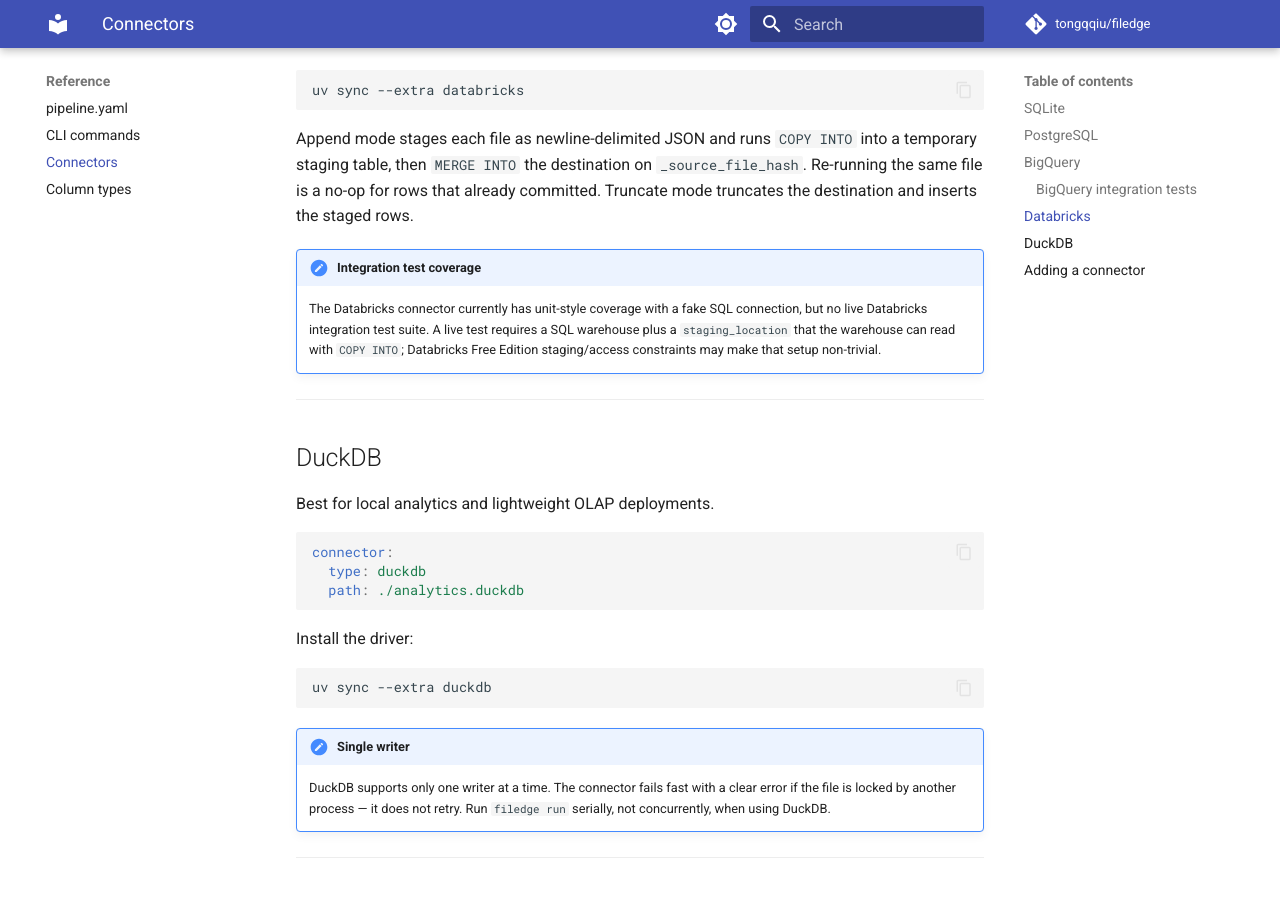
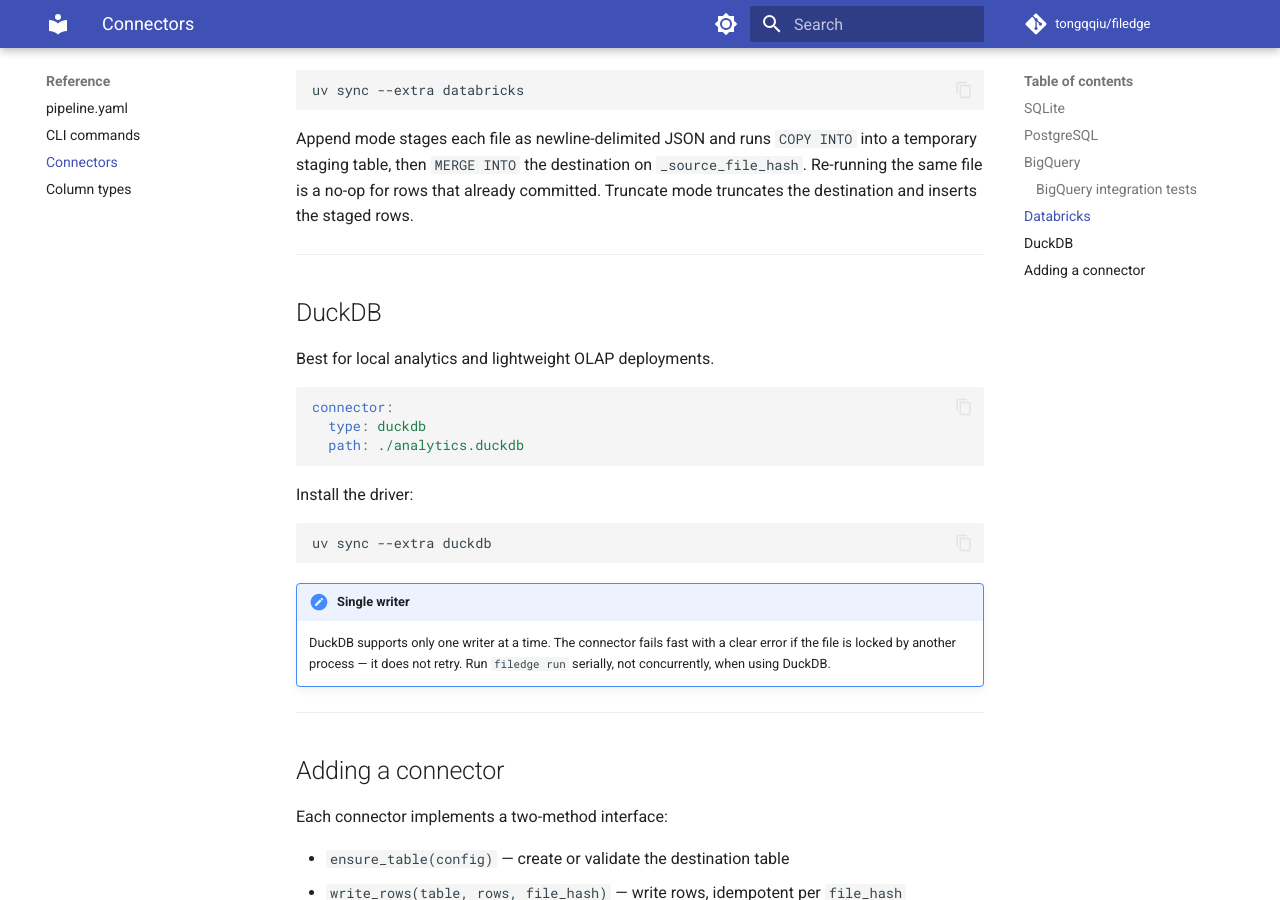
Before and after one commit to tongqqiu/filedge, an MkDocs documentation site: the page built from docs/reference/connectors.md, in a window 1280 px wide and 900 px high, scrolled down 2397 px. Built offline with MkDocs 1.6.1 and Material for MkDocs 9.7.7, drawn with Linux system fonts in a browser that asks for light colours; comment, search, counter and statistics services are not loaded.

Commit message:
Revert "Document Databricks live test gap"
This reverts commit f267ce67fb4b7ea3cd40f1340fa4e9672dcf57dd.

```diff
--- a/docs/reference/connectors.md
+++ b/docs/reference/connectors.md
@@ -103,9 +103,6 @@
 
 Append mode stages each file as newline-delimited JSON and runs `COPY INTO` into a temporary staging table, then `MERGE INTO` the destination on `_source_file_hash`. Re-running the same file is a no-op for rows that already committed. Truncate mode truncates the destination and inserts the staged rows.
 
-!!! note "Integration test coverage"
-    The Databricks connector currently has unit-style coverage with a fake SQL connection, but no live Databricks integration test suite. A live test requires a SQL warehouse plus a `staging_location` that the warehouse can read with `COPY INTO`; Databricks Free Edition staging/access constraints may make that setup non-trivial.
-
 ---
 
 ## DuckDB
```
Also changed, not shown: README.md (+0 -2 lines).
